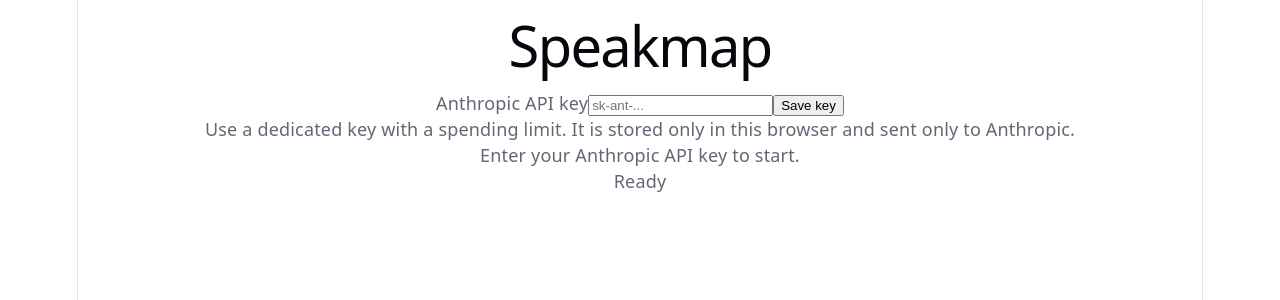
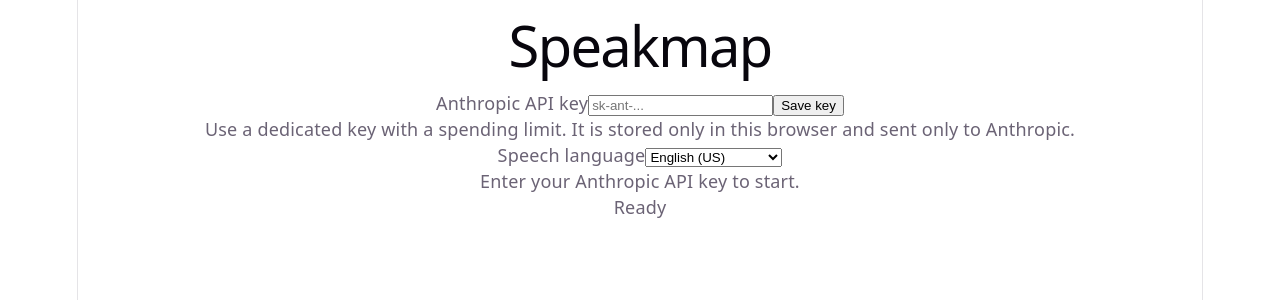
Before and after one commit to hprandi/speakmap, a React (Vite) app: page / in a window 1280 px wide. Shown: the top 300 px of the page. Built offline with nearby package versions, Linux system fonts and the light colour scheme.

Commit message:
Add speech language selector

```diff
--- a/src/ui/app/App.tsx
+++ b/src/ui/app/App.tsx
@@ -9,11 +9,11 @@ import { ApiKeyStorage } from "../features/api-key/ApiKeyStorage";
 import { CycleStatusBar } from "../features/cycle/CycleStatusBar";
 import { PushToTalkHint } from "../features/push-to-talk/PushToTalkHint";
 import { usePushToTalk } from "../features/push-to-talk/UsePushToTalk";
+import { SpeechLanguageSelector } from "../features/speech-language/SpeechLanguageSelector";
+import { SpeechLanguageStorage } from "../features/speech-language/SpeechLanguageStorage";
 
 const apiKeyStorage = new ApiKeyStorage();
-
-// The speech language selector comes with task 8.3.
-const LANGUAGE: SpeechLanguage = "en-US";
+const speechLanguageStorage = new SpeechLanguageStorage();
 
 export type AppProps = {
   readonly transcriber: Transcriber;
@@ -23,6 +23,7 @@ export type AppProps = {
 
 export function App({ transcriber, graphStore, createInterpreter }: AppProps) {
   const [apiKey, setApiKey] = useState(() => apiKeyStorage.get());
+  const [language, setLanguage] = useState(() => speechLanguageStorage.get());
   const supported = transcriber.isSupported();
   const hasApiKey = apiKey !== null;
 
@@ -30,11 +31,16 @@ export function App({ transcriber, graphStore, createInterpreter }: AppProps) {
     () => new Orchestrator({ transcriber, graphStore, interpreter: createInterpreter(apiKey ?? "") }),
     [transcriber, graphStore, createInterpreter, apiKey],
   );
-  usePushToTalk(orchestrator, LANGUAGE, supported && hasApiKey);
+  usePushToTalk(orchestrator, language, supported && hasApiKey);
 
   function saveApiKey(key: string) {
     apiKeyStorage.set(key);
     setApiKey(apiKeyStorage.get());
+  }
+
+  function changeLanguage(newLanguage: SpeechLanguage) {
+    speechLanguageStorage.set(newLanguage);
+    setLanguage(newLanguage);
   }
 
   function clearApiKey() {
@@ -46,6 +52,7 @@ export function App({ transcriber, graphStore, createInterpreter }: AppProps) {
     <main className="app">
       <h1>Speakmap</h1>
       <ApiKeySettings apiKey={apiKey} onSave={saveApiKey} onClear={clearApiKey} />
+      <SpeechLanguageSelector language={language} onChange={changeLanguage} />
       <PushToTalkHint supported={supported} hasApiKey={hasApiKey} />
       <CycleStatusBar orchestrator={orchestrator} />
     </main>
--- /dev/null
+++ b/src/ui/features/speech-language/SpeechLanguageSelector.tsx
@@ -0,0 +1,26 @@
+import type { SpeechLanguage } from "../../../domain/SpeechLanguage";
+
+const LANGUAGE_NAMES: Record<SpeechLanguage, string> = {
+  "en-US": "English (US)",
+  "pt-BR": "Portuguese (Brazil)",
+};
+
+type SpeechLanguageSelectorProps = {
+  readonly language: SpeechLanguage;
+  readonly onChange: (language: SpeechLanguage) => void;
+};
+
+export function SpeechLanguageSelector({ language, onChange }: SpeechLanguageSelectorProps) {
+  return (
+    <label className="speech-language">
+      Speech language
+      <select value={language} onChange={(event) => onChange(event.target.value as SpeechLanguage)}>
+        {Object.entries(LANGUAGE_NAMES).map(([value, name]) => (
+          <option key={value} value={value}>
+            {name}
+          </option>
+        ))}
+      </select>
+    </label>
+  );
+}
--- /dev/null
+++ b/src/ui/features/speech-language/SpeechLanguageStorage.ts
@@ -0,0 +1,22 @@
+import type { SpeechLanguage } from "../../../domain/SpeechLanguage";
+
+const STORAGE_KEY = "speakmap.speechLanguage";
+const DEFAULT_LANGUAGE: SpeechLanguage = "en-US";
+const LANGUAGES: readonly SpeechLanguage[] = ["en-US", "pt-BR"];
+
+export class SpeechLanguageStorage {
+  private readonly storage: Storage;
+
+  constructor(storage: Storage = localStorage) {
+    this.storage = storage;
+  }
+
+  get(): SpeechLanguage {
+    const stored = this.storage.getItem(STORAGE_KEY);
+    return LANGUAGES.find((language) => language === stored) ?? DEFAULT_LANGUAGE;
+  }
+
+  set(language: SpeechLanguage): void {
+    this.storage.setItem(STORAGE_KEY, language);
+  }
+}
```
Also changed, not shown: 1 other file (tests, documents, lock files or other folders).
